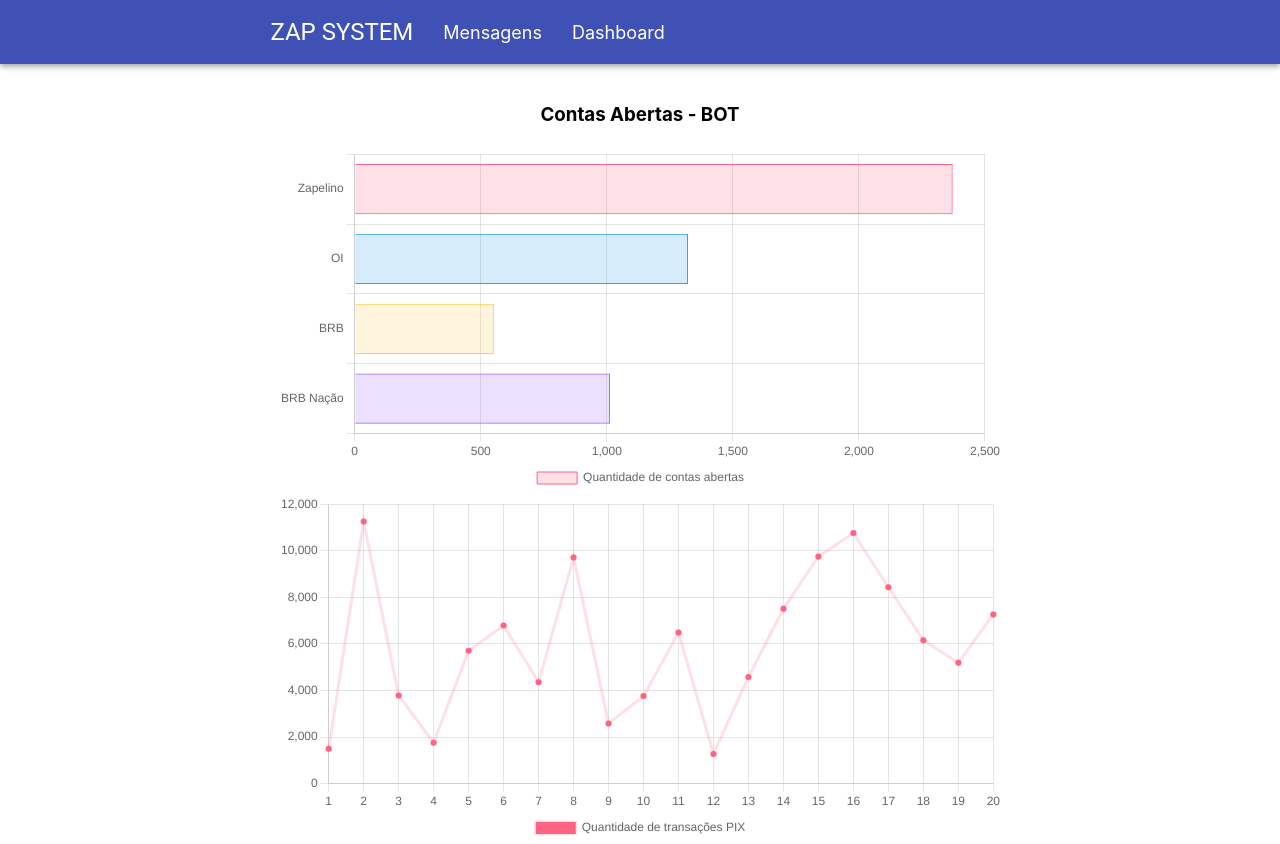
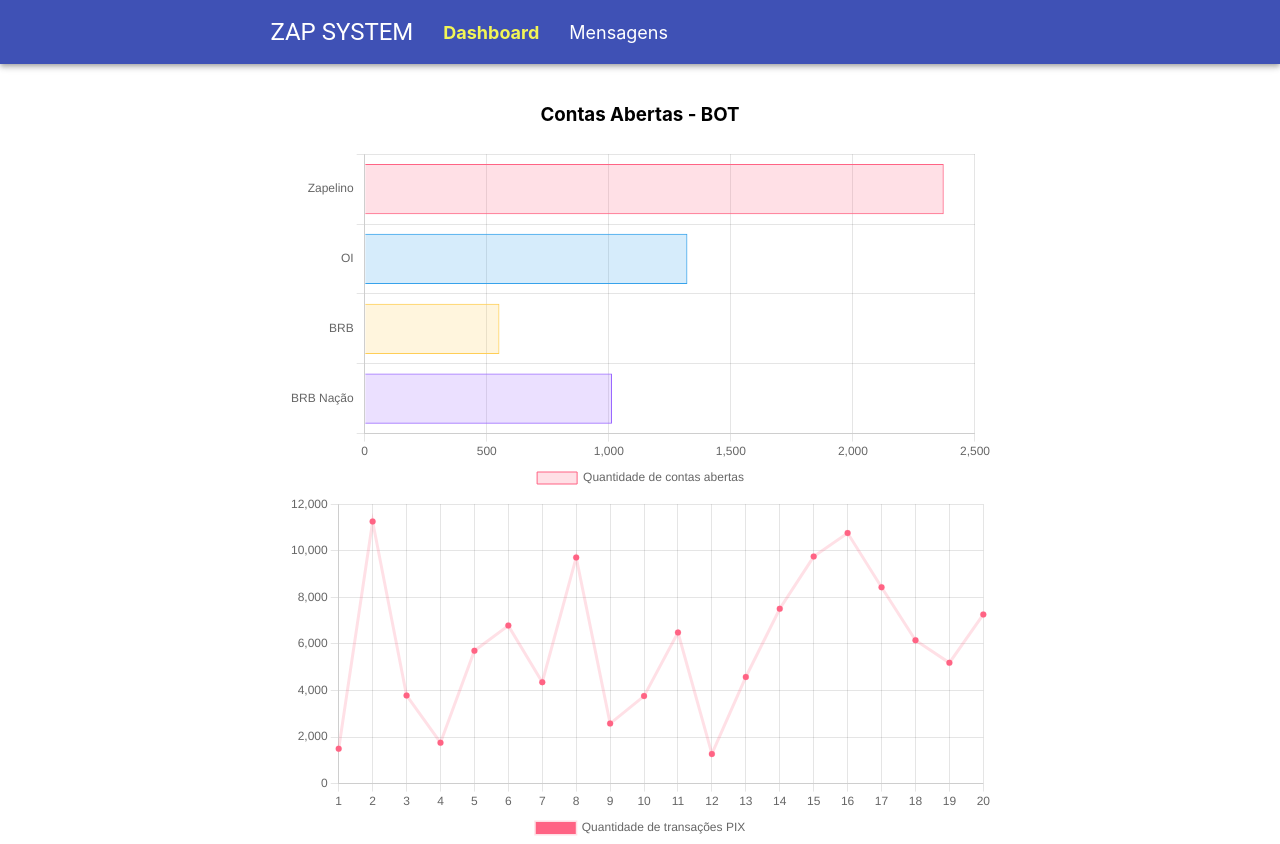
Before and after one commit to C4ll3nn/zap-system, a React (Create React App) app: page / in a window 1280 px wide. Built offline with nearby package versions, Linux system fonts and the light colour scheme; data requests are answered from the project's data file.

Commit message:
modificações visuais

```diff
--- a/public/index.html
+++ b/public/index.html
@@ -1,8 +1,8 @@
 <!DOCTYPE html>
-<html lang="en">
+<html lang="pt-br">
   <head>
     <meta charset="utf-8" />
-    <link rel="icon" href="%PUBLIC_URL%/favicon.ico" />
+    <link rel="icon" href="./favicon.png" />
     <meta name="viewport" content="width=device-width, initial-scale=1" />
     <meta name="theme-color" content="#000000" />
     <meta
--- a/src/App.css
+++ b/src/App.css
@@ -57,14 +57,23 @@ form {
     margin-bottom: 15px;
 }
 
+label span {
+    font-weight: bold !important;
+    font-size: 1.1rem !important;
+}
+
 .graficoBarras {
-    max-width: 725px;
+    display: flex;
+    max-width: 705px;
     max-height: 350px;
+    justify-content: center;
 }
 
 .graficoLinha {
-    max-width: 725px;
+    display: flex;
+    max-width: 705px;
     max-height: 350px;
+    justify-content: center;
 }
 
 .dashboard {
--- a/src/components/Header/index.jsx
+++ b/src/components/Header/index.jsx
@@ -1,6 +1,6 @@
 import { AppBar, Toolbar, Typography } from "@material-ui/core";
 import React from "react";
-import { Link } from "react-router-dom";
+import { NavLink } from "react-router-dom";
 
 function Header() {
   return (
@@ -9,8 +9,26 @@ function Header() {
         <Typography variant="h5" component="h1" className="headerContent">
           ZAP SYSTEM
         </Typography>
-        <Link to="/mensagens">Mensagens</Link>
-        <Link to="/">Dashboard</Link>
+        <NavLink
+          to="/" exact
+          activeClassName="selected"
+          activeStyle={{
+            fontWeight: "bold",
+            color: "#f2f556"
+          }}
+        >
+          Dashboard
+        </NavLink>
+        <NavLink
+          to="/mensagens"
+          activeClassName="selected"
+          activeStyle={{
+            fontWeight: "bold",
+            color: "#f2f556"
+          }}
+        >
+          Mensagens
+        </NavLink>
       </Toolbar>
     </AppBar>
   );
```
Also changed, not shown: src/pages/Home/index.jsx (deleted, +0 -11 lines), public/favicon.png (added).
